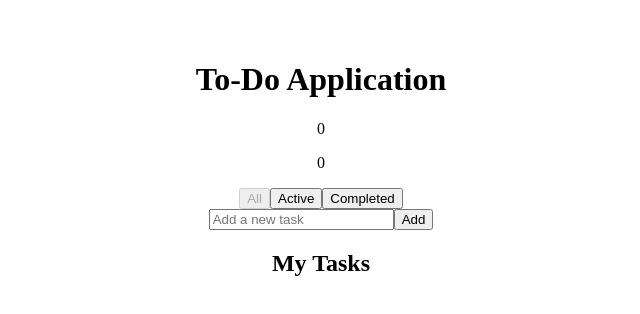
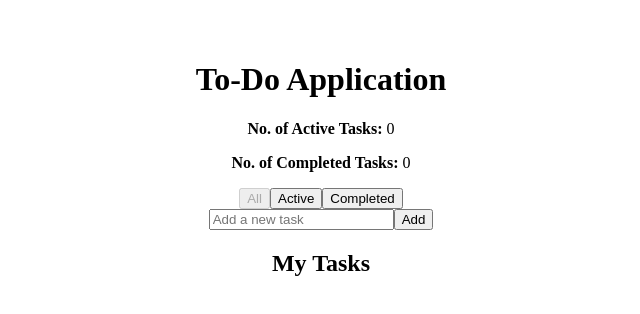
Before and after one commit to damsi456/to-do-assignment, a React (Vite) app in the folder front-end/: page /todos in a window 1280 px wide. Shown: the top 314 px of the page, without its empty margins (319-959 px from the left). Built offline with nearby package versions, Linux system fonts and the light colour scheme.

Commit message:
Add routing

```diff
--- a/front-end/package.json
+++ b/front-end/package.json
@@ -11,7 +11,8 @@
   },
   "dependencies": {
     "react": "^19.0.0",
-    "react-dom": "^19.0.0"
+    "react-dom": "^19.0.0",
+    "react-router-dom": "^7.5.0"
   },
   "devDependencies": {
     "@eslint/js": "^9.21.0",
--- a/front-end/src/App.jsx
+++ b/front-end/src/App.jsx
@@ -1,11 +1,12 @@
 import './App.css'
+import { Routes, Route } from 'react-router-dom';
 import TodoPage from './pages/TodoPage.jsx'
 
 function App() {
   return (
-    <>
-      <TodoPage></TodoPage>
-    </>
+    <Routes>
+      <Route path='/todos' element={<TodoPage />}/>
+    </Routes>
   )
 }
 
--- a/front-end/src/components/DashBoard.jsx
+++ b/front-end/src/components/DashBoard.jsx
@@ -1,8 +1,8 @@
 function DashBoard({ getActiveTasksCount, getCompletedTasksCount }){
     return(
         <div className="dashboard">
-            <p>{getActiveTasksCount()}</p>
-            <p>{getCompletedTasksCount()}</p>
+            <p><b>No. of Active Tasks: </b>{getActiveTasksCount()}</p>
+            <p><b>No. of Completed Tasks: </b>{getCompletedTasksCount()}</p>
         </div>
     )
 }
--- a/front-end/src/components/TodoItem.jsx
+++ b/front-end/src/components/TodoItem.jsx
@@ -1,4 +1,4 @@
-import { use, useState } from "react";
+import { useState } from "react";
 
 function TodoItem({task, changeTaskCompletion, deleteTask, updateTaskText}){
     const [isEditing, setIsEditing] = useState(false);
--- a/front-end/src/main.jsx
+++ b/front-end/src/main.jsx
@@ -1,9 +1,12 @@
 import { StrictMode } from 'react'
 import { createRoot } from 'react-dom/client'
+import { BrowserRouter } from 'react-router-dom'
 import App from './App.jsx'
 
 createRoot(document.getElementById('root')).render(
   <StrictMode>
-    <App />
+    <BrowserRouter>
+      <App />
+    </BrowserRouter>
   </StrictMode>,
 )
```
Also changed, not shown: 1 other file (tests, documents, lock files or other folders).
